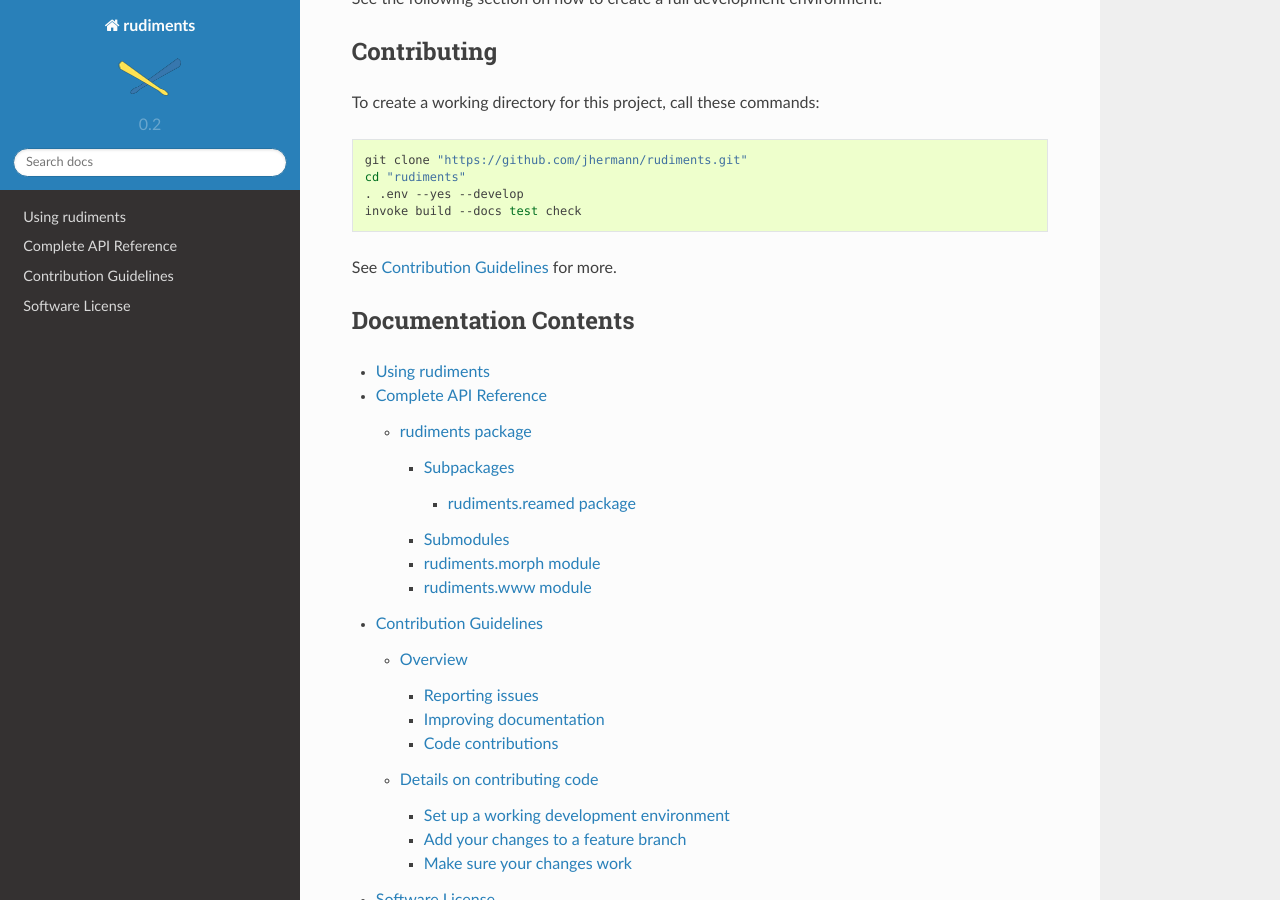
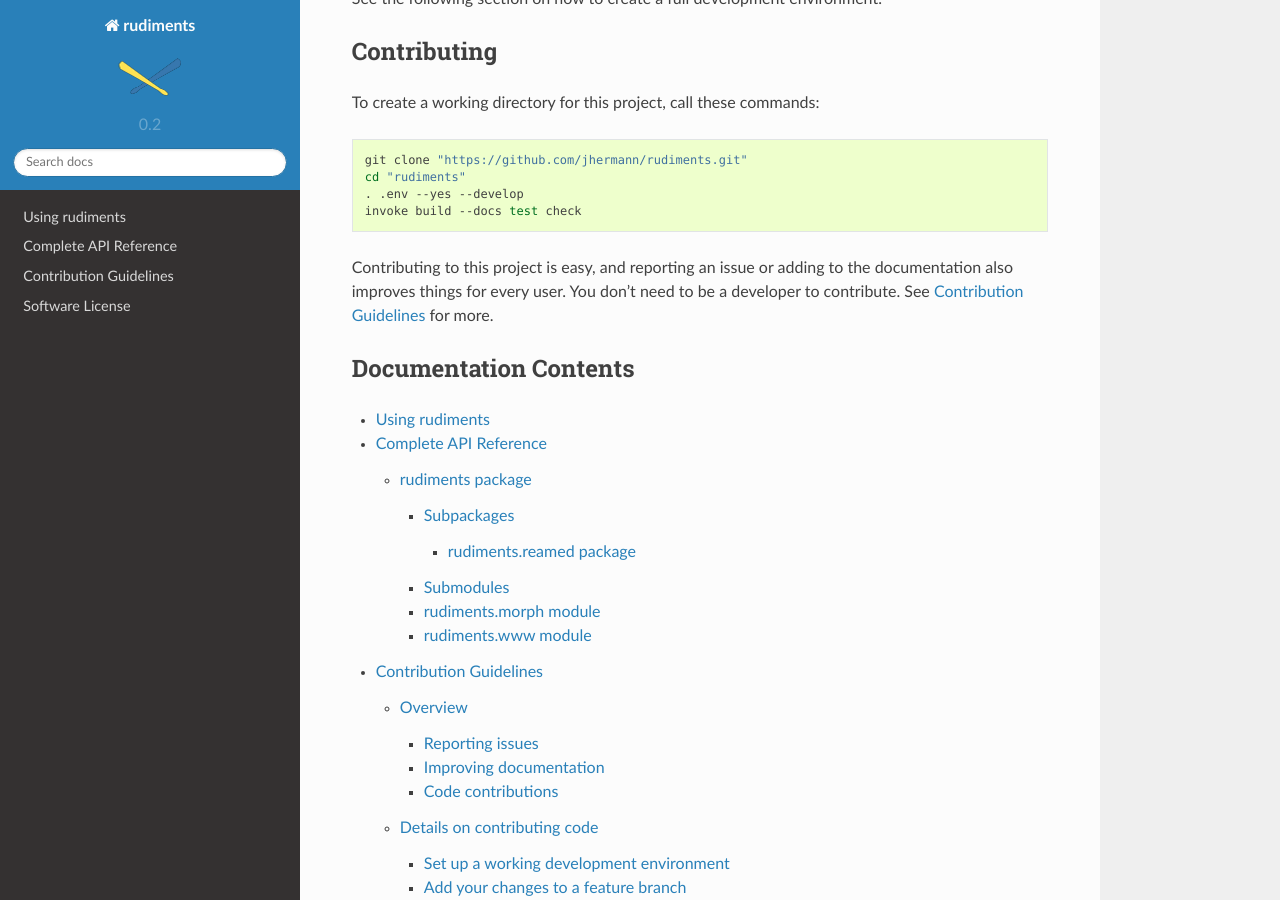
Before and after one commit to jhermann/rudiments, a Sphinx documentation site: the page built from docs/index.rst, in a window 1280 px wide and 900 px high, scrolled down 595 px. Built offline with Sphinx 7.4.7 and the Read the Docs theme 2.0.0, drawn with Linux system fonts in a browser that asks for light colours.

Commit message:
:book: 'Contributing to this project is easy' mantra

```diff
--- a/docs/index.rst
+++ b/docs/index.rst
@@ -59,6 +59,9 @@ To create a working directory for this project, call these commands:
     . .env --yes --develop
     invoke build --docs test check
 
+Contributing to this project is easy, and reporting an issue or
+adding to the documentation also improves things for every user.
+You don’t need to be a developer to contribute.
 See :doc:`CONTRIBUTING` for more.
 
 
```
Also changed, not shown: README.md (+3 -0 lines).
